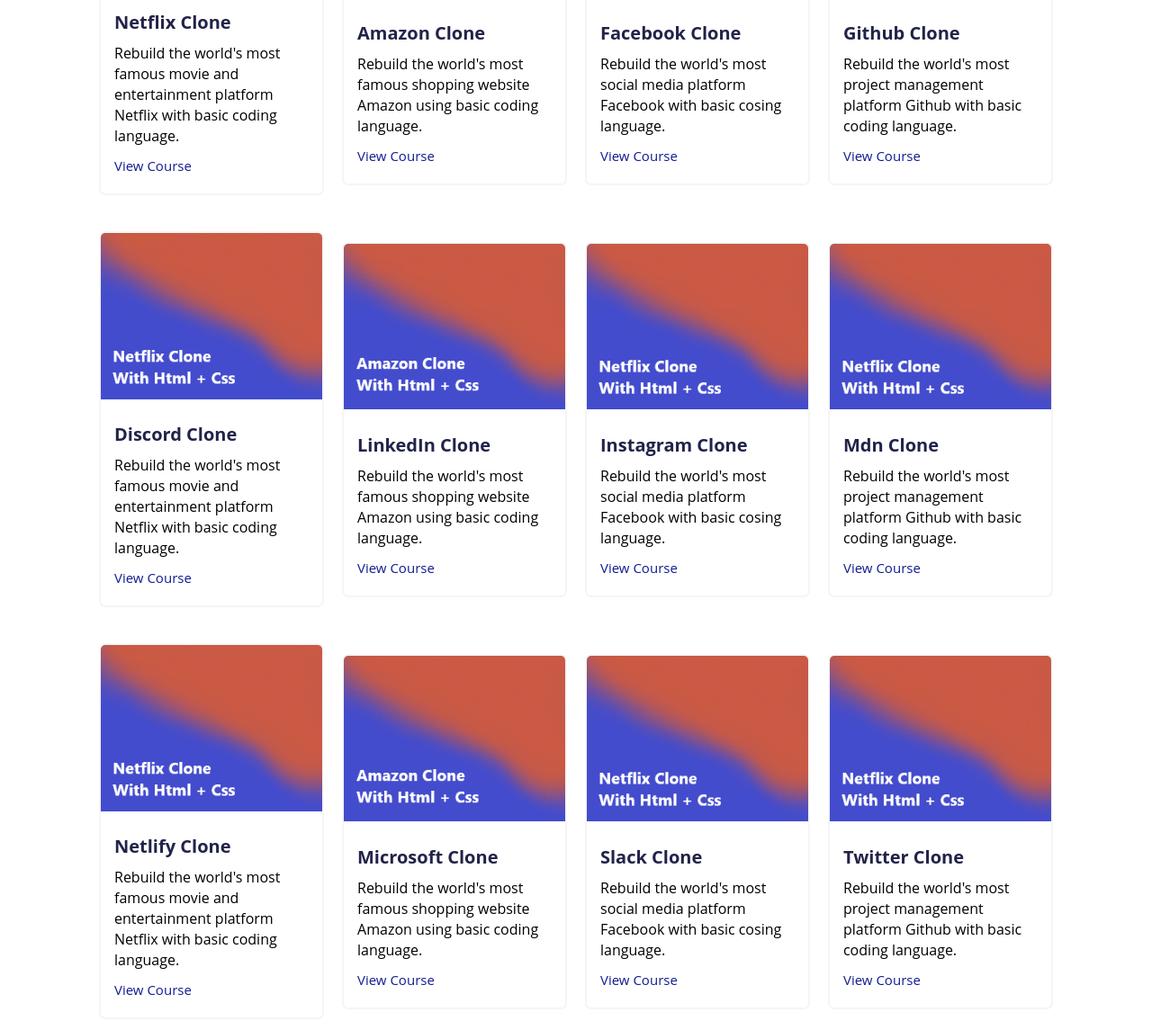
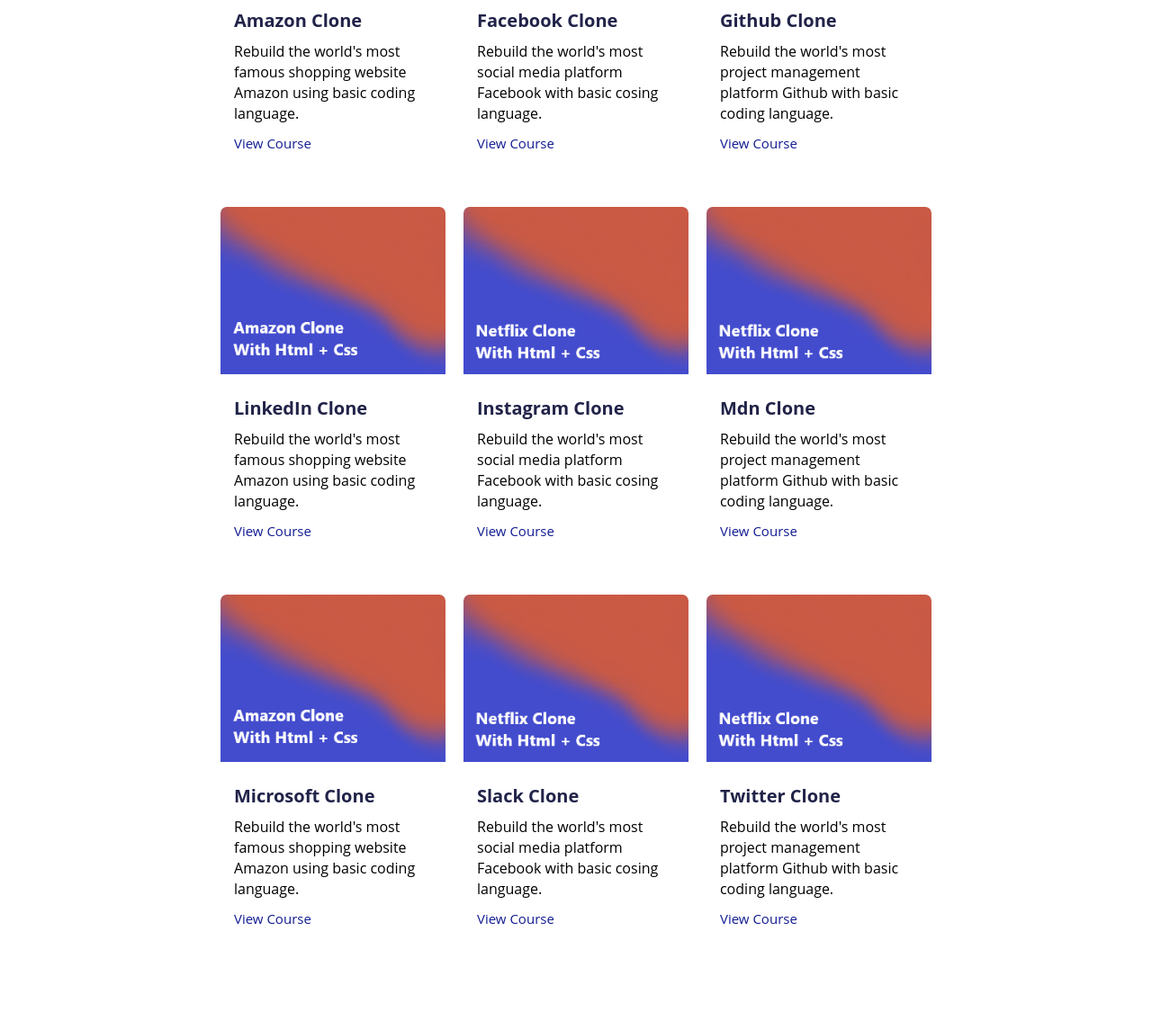
Before and after one commit to codewitheras/code-with-eras, a plain HTML site: page coursePages/courses.html in a window 1280 px wide. Shown: the part 1021-2166 px from the top of the page at 90% size. After the commit the page ends 2133 px from the top, so only its background shows below. Drawn offline with Linux system fonts and the light colour scheme.

Commit message:
removed the netflix, discord and netlify build course from both the homepage and the courses page

```diff
--- a/coursePages/courses.html
+++ b/coursePages/courses.html
@@ -44,7 +44,7 @@
           </p>
         </div>
         <div class="course-cards" id="course_lists">
-          <div class="course-card">
+          <!-- <div class="course-card">
             <div class="course_img">
               <img src="/assets/Netflix-clone.png" alt="" />
             </div>
@@ -56,7 +56,7 @@
               </p>
               <a href="/courseClones/netflix_clone.html">View Course</a>
             </div>
-          </div>
+          </div> -->
           <div class="course-card">
             <div class="course_img">
               <img src="/assets/Amazon-clone.png" alt="" />
@@ -107,7 +107,7 @@
           </p>
         </div> -->
         <div class="course-cards" id="course_lists">
-          <div class="course-card">
+          <!-- <div class="course-card">
             <div class="course_img">
               <img src="/assets/Netflix-clone.png" alt="" />
             </div>
@@ -119,7 +119,7 @@
               </p>
               <a href="/courseClones/discord_clone.html">View Course</a>
             </div>
-          </div>
+          </div> -->
           <div class="course-card">
             <div class="course_img">
               <img src="/assets/Amazon-clone.png" alt="" />
@@ -162,15 +162,8 @@
         </div>
       </div>
       <div class="course-container">
-        <!-- <div class="course-hd">
-          <h3>Popular Courses</h3>
-          <p>
-            We never limit our usage. You can host as many courses and students
-            as you want, with no extra charges.
-          </p>
-        </div> -->
         <div class="course-cards" id="course_lists">
-          <div class="course-card">
+          <!-- <div class="course-card">
             <div class="course_img">
               <img src="/assets/Netflix-clone.png" alt="" />
             </div>
@@ -182,7 +175,7 @@
               </p>
               <a href="/courseClones/netlify_clone.html">View Course</a>
             </div>
-          </div>
+          </div> -->
           <div class="course-card">
             <div class="course_img">
               <img src="/assets/Amazon-clone.png" alt="" />
--- a/style.css
+++ b/style.css
@@ -272,7 +272,7 @@
 
 .course-cards {
   display: grid;
-  grid-template-columns: repeat(4, 1fr);
+  grid-template-columns: repeat(3, 1fr);
   place-items: center;
   gap: 20px;
 }
@@ -283,7 +283,8 @@
   border-radius: 7px;
   overflow: hidden;
   transition: transform 0.25s linear;
-  border: 2px solid rgba(207, 207, 207, 0.212);
+  /* border: 2px solid rgba(207, 207, 207, 0.212); */
+  /* border: 2px solid #008000; */
 }
 
 .course-cards .course-card:hover {
```
Also changed, not shown: index.html (+2 -2 lines).
